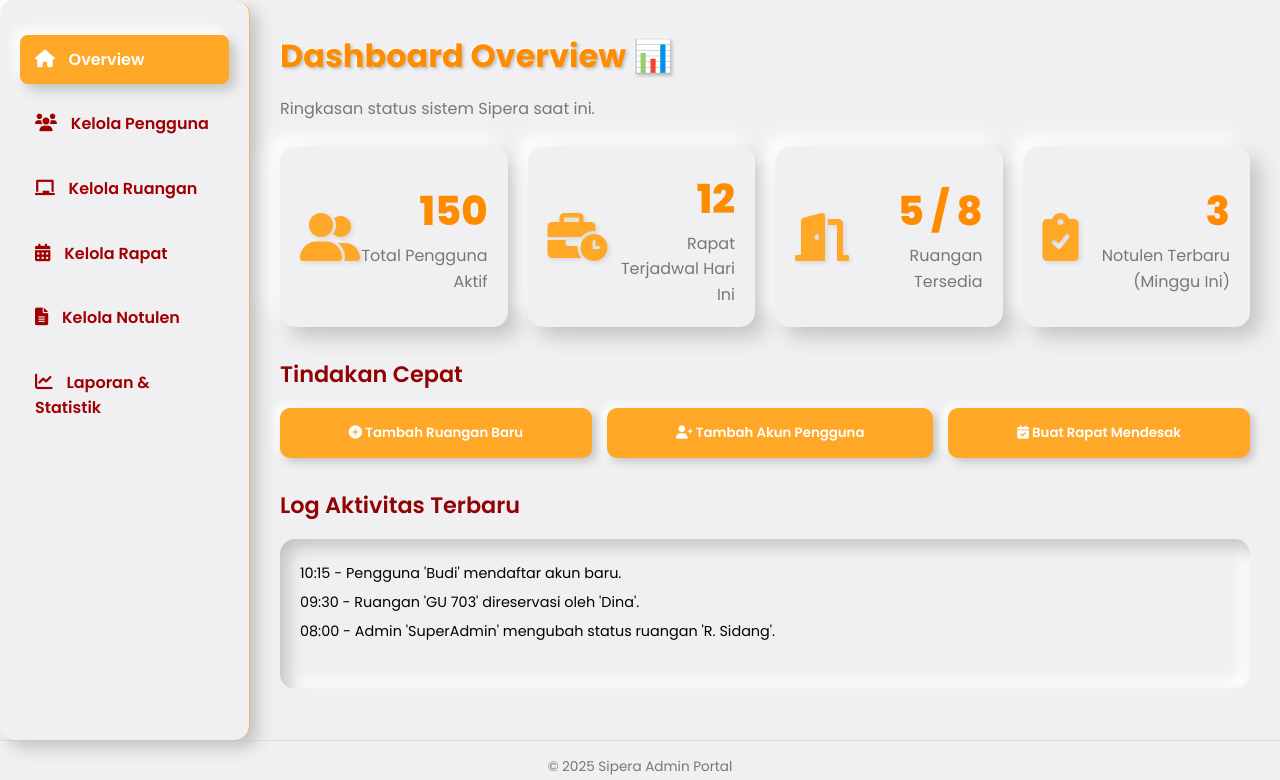
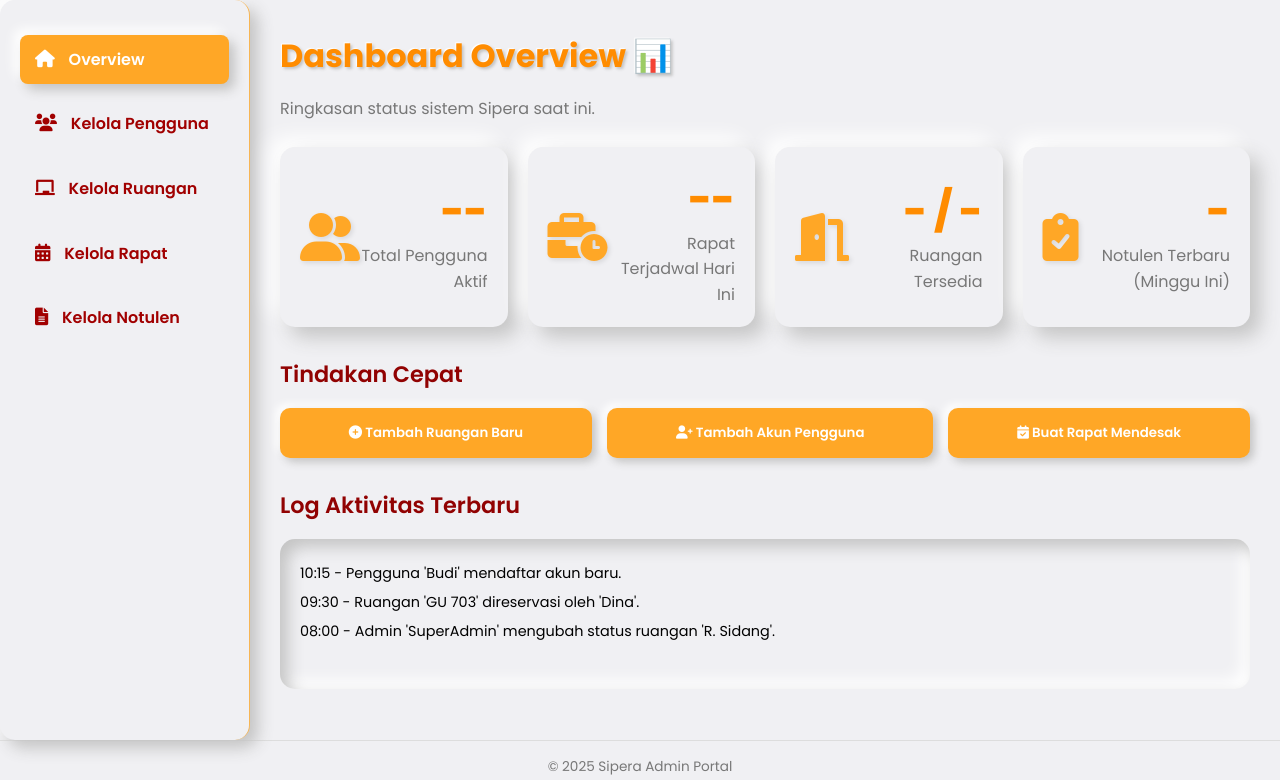
Before and after one commit to RobiYahya/PBL-PORTAL-SISTEM-PENGELOLAAN-RAPAT-POLIBATAM, a PHP site: page /dashboard-admin.html in a window 1280 px wide. Shown: the part 80-860 px from the top of the page. Run offline with PHP 8.4, Linux system fonts and the light colour scheme.

Commit message:
perubahan di dasbord

```diff
--- a/PBLWEH/PBLWEH/Sipera/dashboard-admin.html
+++ b/PBLWEH/PBLWEH/Sipera/dashboard-admin.html
@@ -57,12 +57,6 @@
                 <a href="#" class="nav-link"
                 ><i class="fas fa-file-alt"></i> Kelola Notulen</a
                 >
-            </li>
-            <li class="nav-item" data-view="reports">
-                <a href="#" class="nav-link"
-                ><i class="fas fa-chart-line"></i> Laporan & Statistik</a
-                >
-            </li>
             </ul>
         </nav>
         </aside>
@@ -76,7 +70,7 @@
             <div class="stat-card neumorphism-card">
                 <i class="fas fa-user-friends stat-icon"></i>
                 <div class="stat-info">
-                <span class="stat-value" id="total-users">150</span>
+                <span class="stat-value" id="total-users">--</span>
                 <span class="stat-label">Total Pengguna Aktif</span>
                 </div>
             </div>
@@ -84,7 +78,7 @@
             <div class="stat-card neumorphism-card">
                 <i class="fas fa-business-time stat-icon"></i>
                 <div class="stat-info">
-                <span class="stat-value" id="meetings-today">12</span>
+                <span class="stat-value" id="meetings-today">--</span>
                 <span class="stat-label">Rapat Terjadwal Hari Ini</span>
                 </div>
             </div>
@@ -92,7 +86,7 @@
             <div class="stat-card neumorphism-card">
                 <i class="fas fa-door-open stat-icon"></i>
                 <div class="stat-info">
-                <span class="stat-value" id="available-rooms">5 / 8</span>
+                <span class="stat-value" id="available-rooms">- / -</span>
                 <span class="stat-label">Ruangan Tersedia</span>
                 </div>
             </div>
@@ -100,7 +94,7 @@
             <div class="stat-card neumorphism-card">
                 <i class="fas fa-clipboard-check stat-icon"></i>
                 <div class="stat-info">
-                <span class="stat-value" id="new-notulen">3</span>
+                <span class="stat-value" id="new-notulen">-</span>
                 <span class="stat-label">Notulen Terbaru (Minggu Ini)</span>
                 </div>
             </div>
@@ -299,35 +293,6 @@
                 </div>
         </section>
 
-        <section id="reports-view" class="view-container hidden">
-            <h2 class="main-heading neumorphism-title">Laporan & Statistik 📈</h2>
-            <p class="main-subheading">Visualisasi data dan unduh laporan penting.</p>
-
-            <div class="report-selection-grid">
-                <div class="report-card neumorphism-card">
-                    <h3>Laporan Absensi</h3>
-                    <p>Unduh daftar kehadiran per rapat.</p>
-                    <button class="btn-secondary neumorphism-btn"><i class="fas fa-download"></i> Unduh Laporan</button>
-                </div>
-                <div class="report-card neumorphism-card">
-                    <h3>Statistik Penggunaan Ruangan</h3>
-                    <p>Lihat ruangan yang paling sering digunakan.</p>
-                    <button class="btn-secondary neumorphism-btn"><i class="fas fa-chart-bar"></i> Lihat Grafik</button>
-                </div>
-                <div class="report-card neumorphism-card">
-                    <h3>Export Data Pengguna</h3>
-                    <p>Cetak semua data pengguna ke CSV/Excel.</p>
-                    <button class="btn-secondary neumorphism-btn"><i class="fas fa-file-export"></i> Export Data</button>
-                </div>
-            </div>
-
-            <h3 class="section-heading">Grafik Penggunaan Sistem (Bulan Ini)</h3>
-            <div class="chart-area neumorphism-inset">
-                <p style="text-align: center; padding: 50px;">[Placeholder: Grafik Batang Jumlah Rapat vs. Bulan]</p>
-            </div>
-
-        </section>
-
         </main>
     </div>
 
--- a/PBLWEH/PBLWEH/Sipera/js/daftar-admin.js
+++ b/PBLWEH/PBLWEH/Sipera/js/daftar-admin.js
@@ -4,7 +4,7 @@ document.addEventListener('DOMContentLoaded', function() {
     // =======================================================
     // DEFINISI AKUN ADMIN (Hardcode untuk keperluan frontend)
     // Username: adminutama
-    // Password: siperapolibatam2025
+    // Password: sipera2025
     // =======================================================
     const VALID_USERNAME = 'adminutama';
     const VALID_PASSWORD = 'sipera2025';
```
Also changed, not shown: PBLWEH/PBLWEH/Sipera/css/style-dashboard.css (+0 -8 lines), PBLWEH/PBLWEH/Sipera/js/dashboard.js (+5 -57 lines).
